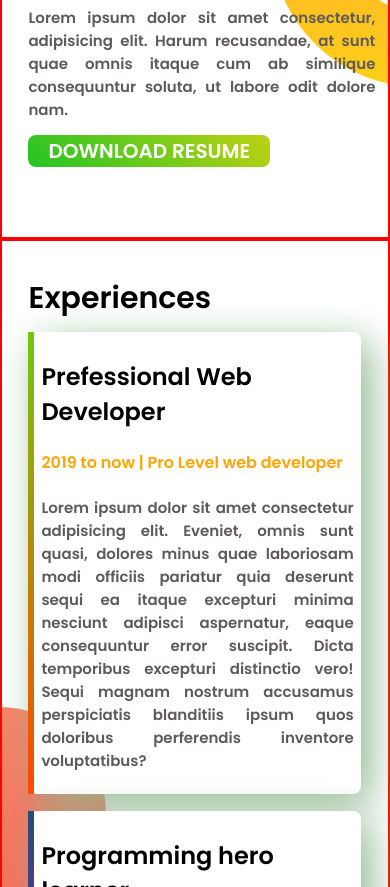
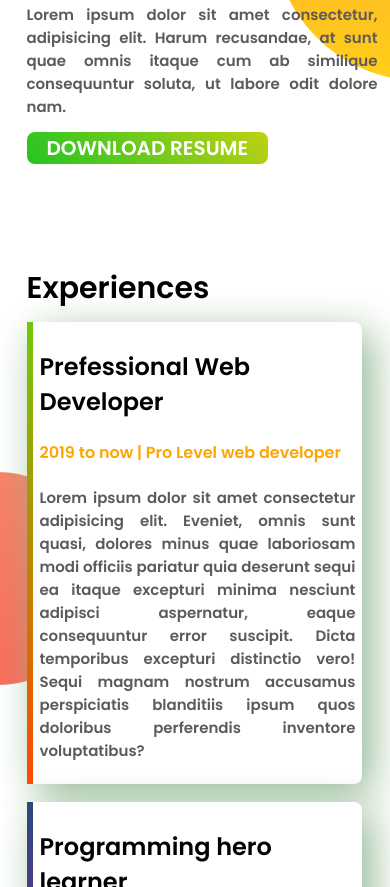
Before and after one commit to jahedul29/Web_Portfolio, a plain HTML site: page index.html in a window 390 px wide. Shown: the part 1113-2000 px from the top of the page. Drawn offline with Linux system fonts and the light colour scheme.

Commit message:
A small change

```diff
--- a/style.css
+++ b/style.css
@@ -148,10 +148,9 @@ h1{
     }
 }
 
-@media only screen and (max-width: 400px)
+@media only screen and (max-width: 500px)
 {
     section{
-        border: 2px solid red;
         height: 700px;
     }
     .dream-area{
@@ -162,7 +161,7 @@ h1{
         width: 100%;
     }
     .experience-area{
-        height: 1100px;
+        height: 90g0px;
     }
     .single-experience{
         width: 90%;
```
